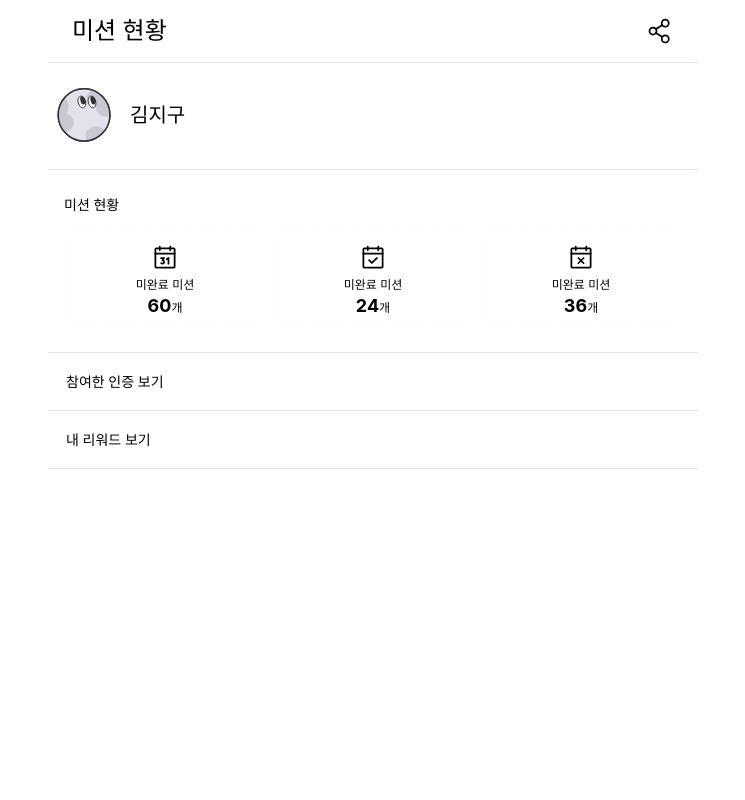
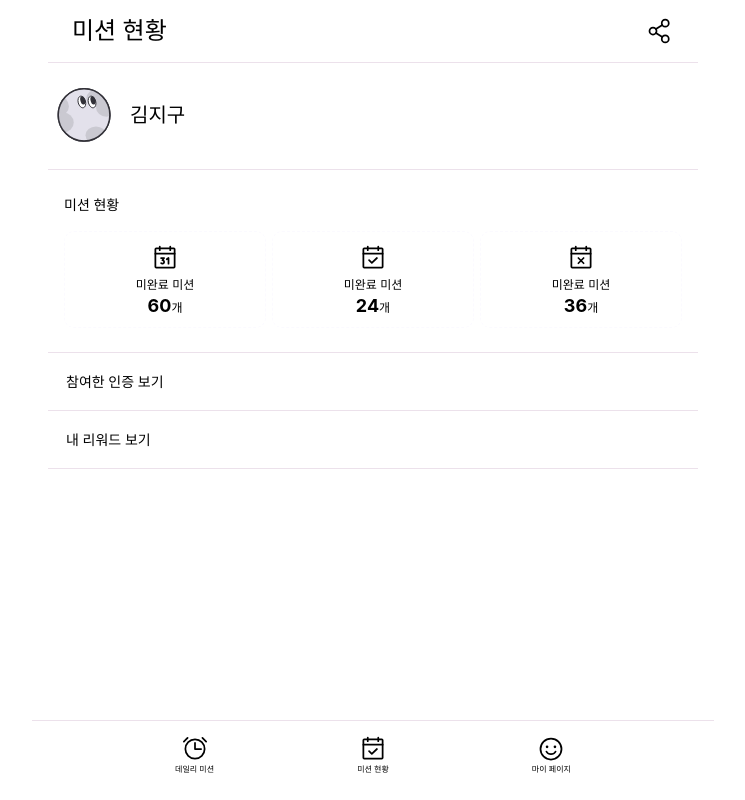
Before and after one commit to bsideproject/praise-frontend, a Next.js app: page /my-page in a window 1280 px wide. Shown: the whole page, without its empty margins (267-1012 px from the left). Built offline with nearby package versions, Linux system fonts and the light colour scheme.

Commit message:
feature: footer 컴포넌트 구현

```diff
--- /dev/null
+++ b/src/components/footer.tsx
@@ -0,0 +1,54 @@
+import { Alarm, CalendarCheck, Smiley } from "phosphor-react";
+import styled from "styled-components";
+
+const FooterContainer = styled.div`
+	border-top: 1px ${({ theme }) => theme.colors.gray10} solid;
+	padding-top: 14px;
+	padding-bottom: 14px;
+	width: 100%;
+	height: 51px;
+	position: absolute;
+	bottom: 0;
+	left: 0;
+`;
+
+const NavigationBar = styled.ul`
+	text-decoration: none;
+	display: flex;
+	justify-content: space-evenly;
+`;
+
+const NavigationItem = styled.li`
+	display: flex;
+	flex-direction: column;
+	align-items: center;
+	justify-content: center;
+`;
+
+const NavigationText = styled.div`
+	font-size: 8px;
+	line-height: 150%;
+`;
+
+function Footer() {
+	return (
+		<FooterContainer>
+			<NavigationBar>
+				<NavigationItem>
+					<Alarm size={28} />
+					<NavigationText>데일리 미션</NavigationText>
+				</NavigationItem>
+				<NavigationItem>
+					<CalendarCheck size={28} />
+					<NavigationText>미션 현황</NavigationText>
+				</NavigationItem>
+				<NavigationItem>
+					<Smiley size={28} />
+					<NavigationText>마이 페이지</NavigationText>
+				</NavigationItem>
+			</NavigationBar>
+		</FooterContainer>
+	);
+}
+
+export default Footer;
--- a/src/layouts/index.tsx
+++ b/src/layouts/index.tsx
@@ -1,16 +1,27 @@
+import { Alarm, CalendarCheck, Smiley } from "phosphor-react";
 import styled from "styled-components";
+import Footer from "../components/footer";
 
 const PageContainer = styled.div`
 	padding-left: 16px;
 	padding-right: 16px;
+	min-height: 100vh;
+	position: relative;
 	@media screen and (min-width: 768px) {
 		margin: 0 auto;
 		width: 650px;
 	}
 `;
 
+const Content = styled.div``;
+
 function DefaultLayout({ children }: { children: React.ReactNode }) {
-	return <PageContainer>{children}</PageContainer>;
+	return (
+		<PageContainer>
+			<Content>{children}</Content>
+			<Footer />
+		</PageContainer>
+	);
 }
 
 export default DefaultLayout;
```
